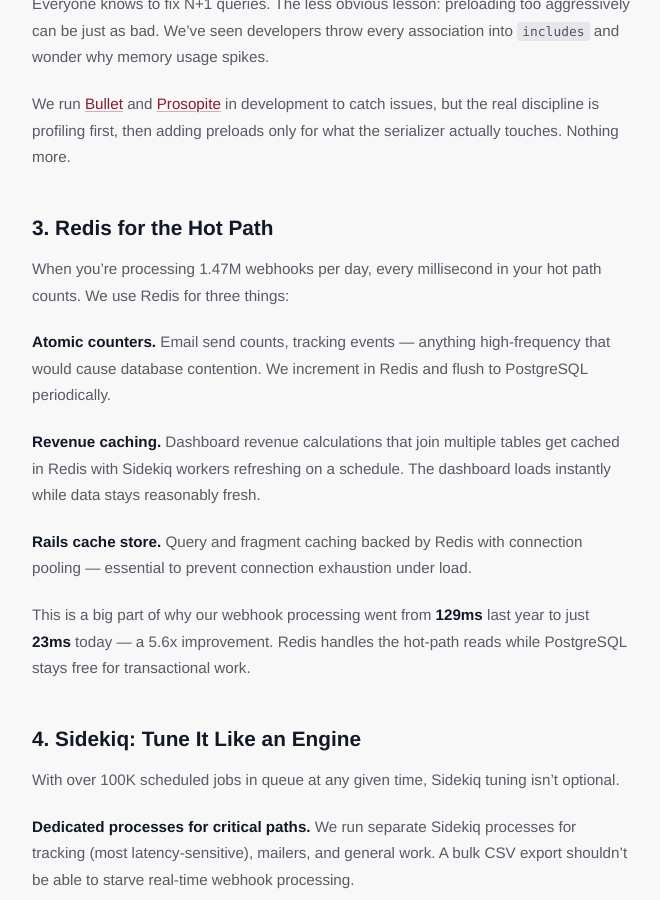
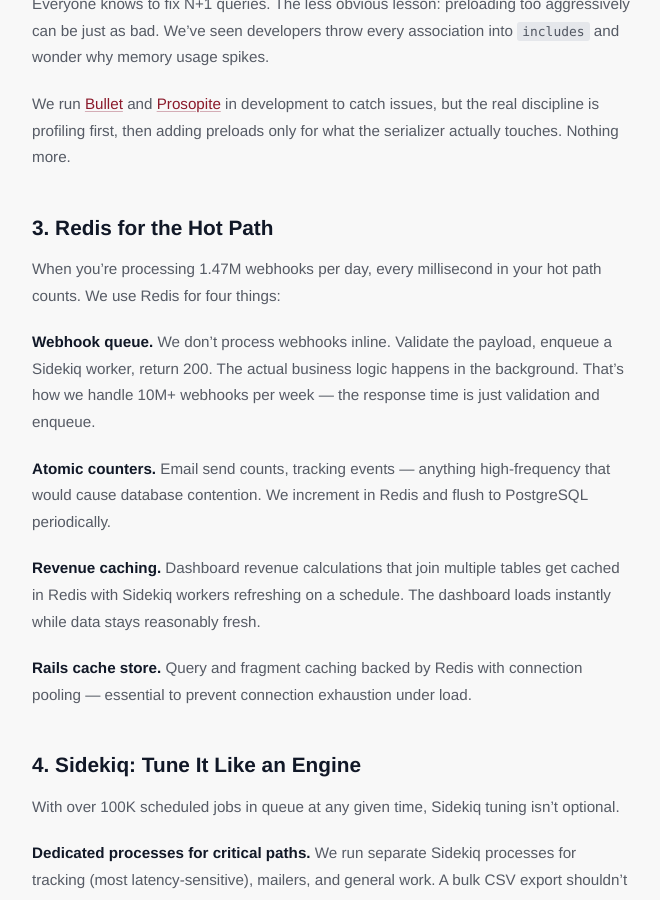
Before and after one commit to robikovacs/robikovacs.github.io, a Jekyll site: the page built from _posts/2026-04-08-ruby-on-rails-performance-lessons-scaling-saas.md, in a window 1280 px wide and 900 px high, scrolled down 2751 px. Shown: the whole window, without its empty margins (308-968 px from the left). Built offline with Jekyll 4.4.1, drawn with Linux system fonts in a browser that asks for light colours.

Commit message:
Move webhook enqueue pattern under Redis as 4th usage
Co-Authored-By: Claude Opus 4.6 (1M context) <noreply@anthropic.com>

```diff
--- a/_posts/2026-04-08-ruby-on-rails-performance-lessons-scaling-saas.md
+++ b/_posts/2026-04-08-ruby-on-rails-performance-lessons-scaling-saas.md
@@ -75,15 +75,15 @@ We run [Bullet](https://github.com/flyerhzm/bullet) and [Prosopite](https://gith
 
 ## 3. Redis for the Hot Path
 
-When you're processing 1.47M webhooks per day, every millisecond in your hot path counts. We use Redis for three things:
+When you're processing 1.47M webhooks per day, every millisecond in your hot path counts. We use Redis for four things:
+
+**Webhook queue.** We don't process webhooks inline. Validate the payload, enqueue a Sidekiq worker, return 200. The actual business logic happens in the background. That's how we handle 10M+ webhooks per week — the response time is just validation and enqueue.
 
 **Atomic counters.** Email send counts, tracking events — anything high-frequency that would cause database contention. We increment in Redis and flush to PostgreSQL periodically.
 
 **Revenue caching.** Dashboard revenue calculations that join multiple tables get cached in Redis with Sidekiq workers refreshing on a schedule. The dashboard loads instantly while data stays reasonably fresh.
 
 **Rails cache store.** Query and fragment caching backed by Redis with connection pooling — essential to prevent connection exhaustion under load.
-
-This is a big part of why our webhook processing went from **129ms** last year to just **23ms** today — a 5.6x improvement. Redis handles the hot-path reads while PostgreSQL stays free for transactional work.
 
 ## 4. Sidekiq: Tune It Like an Engine
 
```
